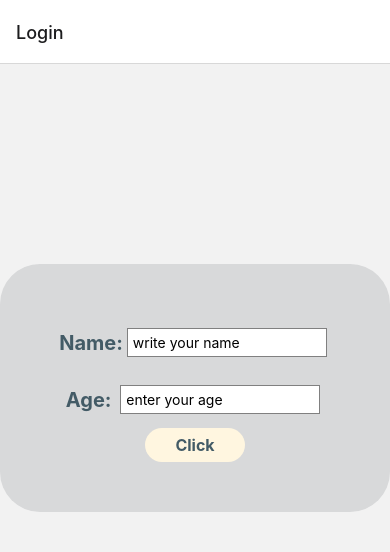
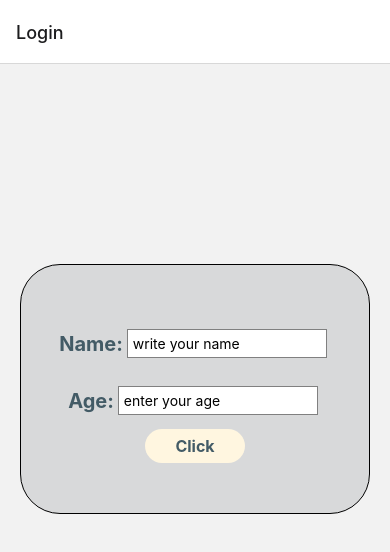
Before and after one commit to biswas98/React_Native_Learning, a React Native app in the folder First_ReactNative_App/: screen /Login in a window 390 px wide. Shown: the top 552 px of the page. Built offline with nearby package versions, Linux system fonts and the light colour scheme.

Commit message:
added padding and borderWidth to container

```diff
--- a/First_ReactNative_App/components/Login.js
+++ b/First_ReactNative_App/components/Login.js
@@ -68,11 +68,13 @@ export default function Login(props) {
 
 const style = StyleSheet.create({
     container: {
+        margin: 20,
         marginTop: 200,
         padding: 50,
         flexDirection: "column",
         alignItems: "center",
         backgroundColor: '#D8D9DA',
+        borderWidth: 1,
         borderRadius: 40,
         elevation: 30
     },
```
